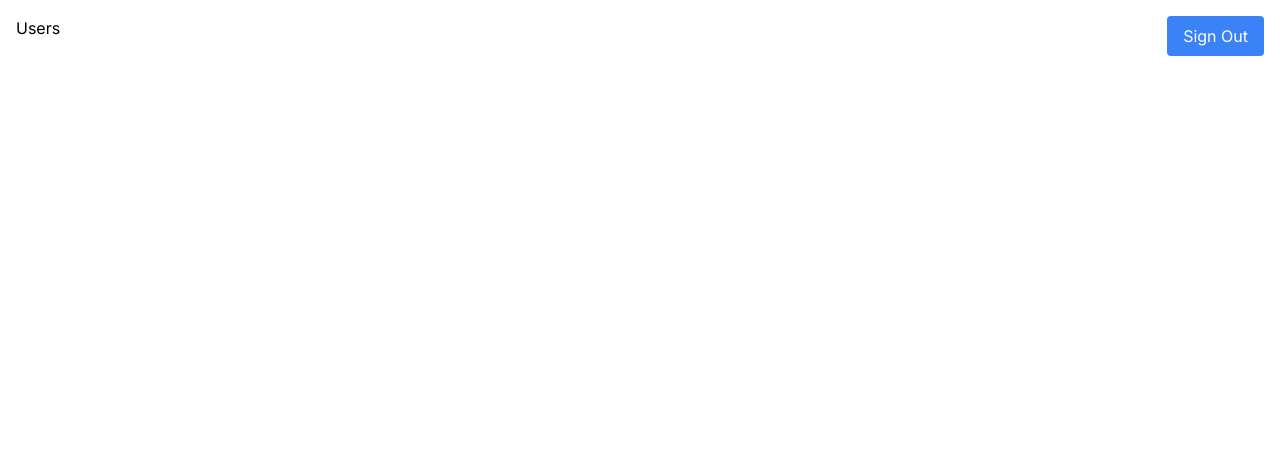
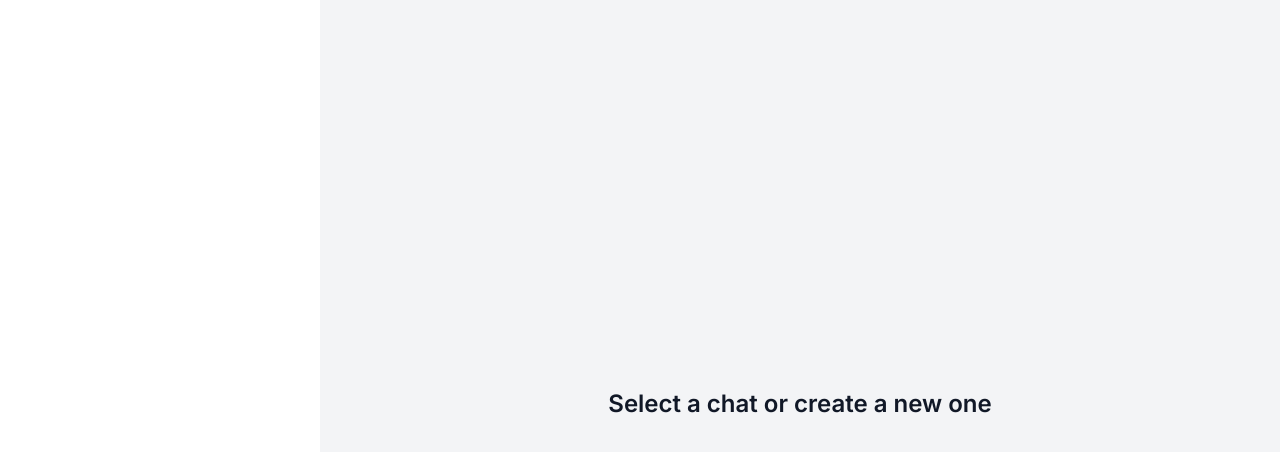
Before and after one commit to valhio/react-nextjs14-messaging-app, a Next.js app: page /users in a window 1280 px wide. Shown: the top 452 px of the page. Built offline with nearby package versions, Linux system fonts and the light colour scheme.

Commit message:
created EmptyState component

```diff
--- /dev/null
+++ b/app/components/EmptyState.tsx
@@ -0,0 +1,14 @@
+const EmptyState = () => {
+  return (
+    <div className="px-4 py-10 sm:px-8 lg:px-8 h-full flex justify-center items-center bg-gray-100">
+      <div className="text-center items-center flex flex-col">
+        <h3 className="mt-2 text-2xl font-semibold text-gray-900">
+            Select a chat or create a new one
+        </h3>
+
+      </div>
+    </div>
+  );
+};
+
+export default EmptyState;
--- a/app/users/page.tsx
+++ b/app/users/page.tsx
@@ -1,16 +1,11 @@
 "use client";
 
-import { signOut } from "next-auth/react";
+import EmptyState from "../components/EmptyState";
 
 const Users = () => {
   return (
-    <div className="p-4 flex justify-between">
-      <h1>Users</h1>
-      <button
-        onClick={() => signOut()}
-        className="bg-blue-500 hover:bg-blue-600 text-white px-4 py-2 rounded">
-        Sign Out
-      </button>
+    <div className="hidden lg:block lg:pl-80 h-full">
+      <EmptyState />
     </div>
   );
 };
```
